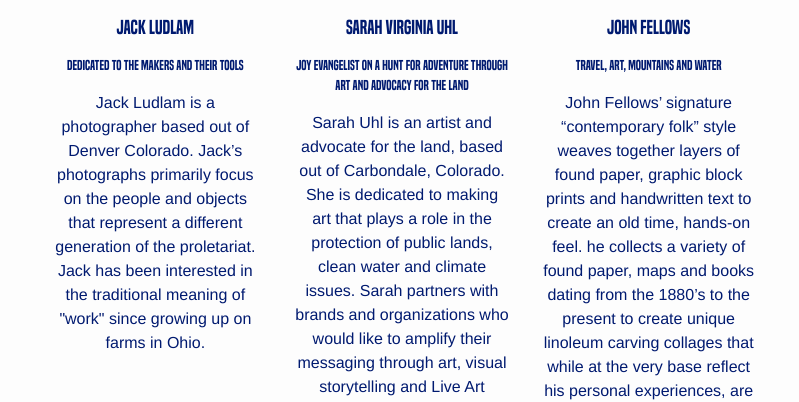
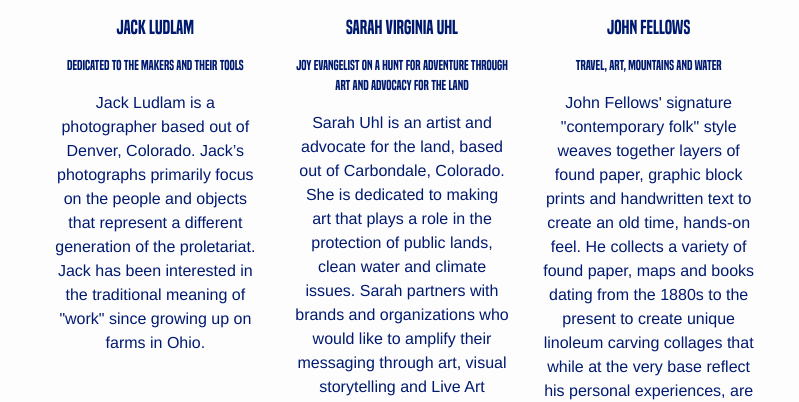
Before and after one commit to somethingindependent/tradeschool, a Jekyll site: the page built from index.md, in a window 1280 px wide and 900 px high, scrolled down 1349 px. Shown: the part 166-568 px from the top of the window, without its empty margins (238-1037 px from the left). Built offline with Jekyll 4.4.1, drawn with Linux system fonts in a browser that asks for light colours; our own code applies the rules of GitHub Pages for plain Markdown files; some of the changed text lies outside the part shown.

Commit message:
Update artists copy

```diff
--- a/_includes/artists.html
+++ b/_includes/artists.html
@@ -3,16 +3,16 @@
 Three artists - Jack Ludlam, Sarah Uhl, and John Fellows - have come together to create the backdrop of Trade School. Playing off of the theme ‘the nature of work’, the artists will assemble individual and collective works showcasing their unique take on work and how they have applied themselves as professional artists in and around the outdoor industry.
 
 <div class="artists-container">
-  <a class="artist-cell" href="http://www.jackludlam.com/">
+  <a class="artist-cell" href="http://www.jackludlam.com/" target="_blank">
     <img class="artist-photo" src="/assets/ludlam_trees.jpg" />
     <h3>Jack Ludlam</h3>
     <h5>Dedicated to the makers and their tools</h5>
     <div class="artist-description">
-      Jack Ludlam is a photographer based out of Denver Colorado. Jack’s photographs primarily focus on the people and objects that represent a different generation of the proletariat. Jack has been interested in the traditional meaning of "work" since growing up on farms in Ohio.
+      Jack Ludlam is a photographer based out of Denver, Colorado. Jack’s photographs primarily focus on the people and objects that represent a different generation of the proletariat. Jack has been interested in the traditional meaning of "work" since growing up on farms in Ohio.
     </div>
   </a>
 
-  <a class="artist-cell" href="http://sarahuhl.com/">
+  <a class="artist-cell" href="http://sarahuhl.com/" target="_blank">
     <img class="artist-photo" src="/assets/uhl_mountains.jpg" />
     <h3>Sarah Virginia Uhl</h3>
     <h5>Joy evangelist on a hunt for adventure through art and advocacy for the land</h5>
@@ -21,12 +21,12 @@ Three artists - Jack Ludlam, Sarah Uhl, and John Fellows - have come together to
     </div>
   </a>
 
-  <a class="artist-cell" href="http://johnfellowsart.com/">
+  <a class="artist-cell" href="http://johnfellowsart.com/" target="_blank">
     <img class="artist-photo" src="/assets/fellows_mountains.jpg" />
     <h3>John Fellows</h3>
     <h5>Travel, Art, Mountains and Water</h5>
     <div class="artist-description">
-      John Fellows’ signature “contemporary folk” style weaves together layers of found paper, graphic block prints and handwritten text to create an old time, hands-on feel. he collects a variety of found paper, maps and books dating from the 1880’s to the present to create unique linoleum carving collages that while at the very base reflect his personal experiences, are more like a brief glimpse into someone else’s story.
+      John Fellows' signature "contemporary folk" style weaves together layers of found paper, graphic block prints and handwritten text to create an old time, hands-on feel. He collects a variety of found paper, maps and books dating from the 1880s to the present to create unique linoleum carving collages that while at the very base reflect his personal experiences, are more like a brief glimpse into someone else’s story.
     </div>
   </a>
 </div>
```
